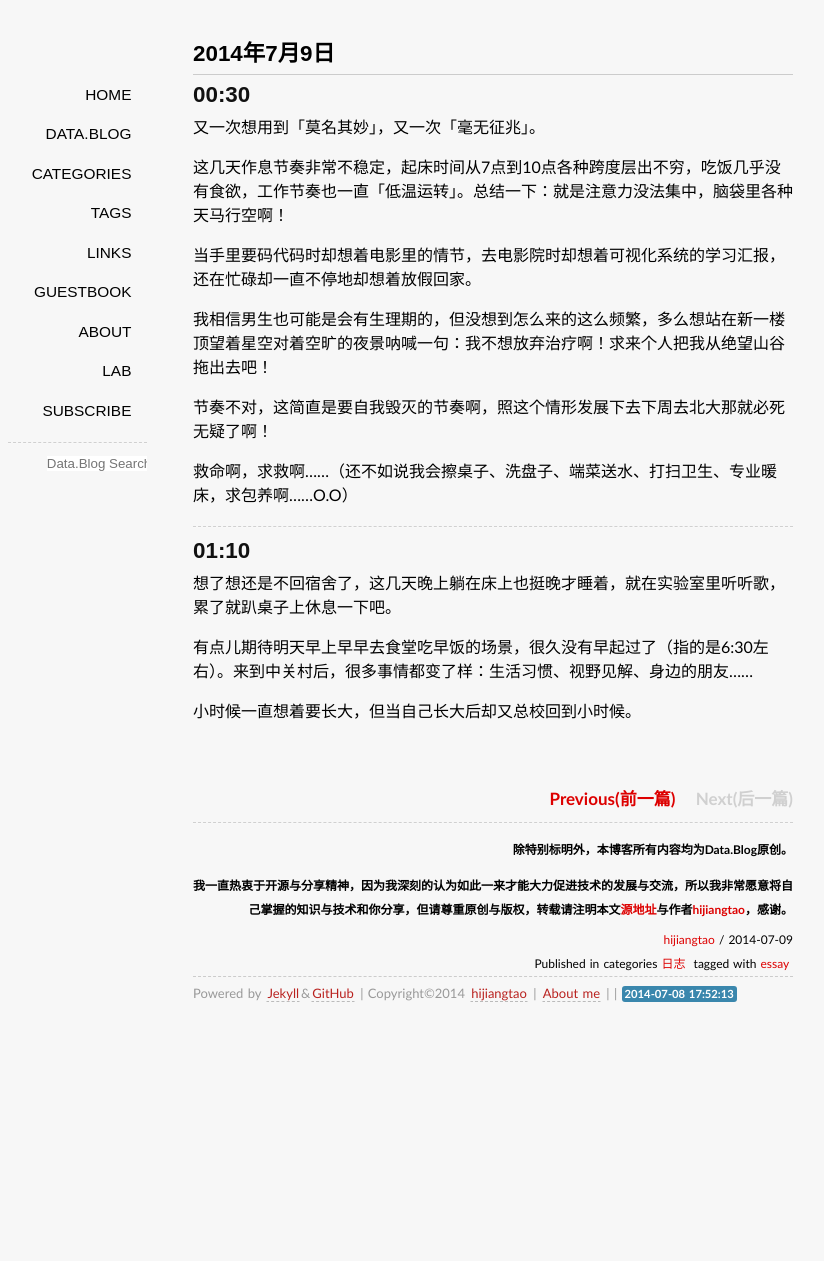
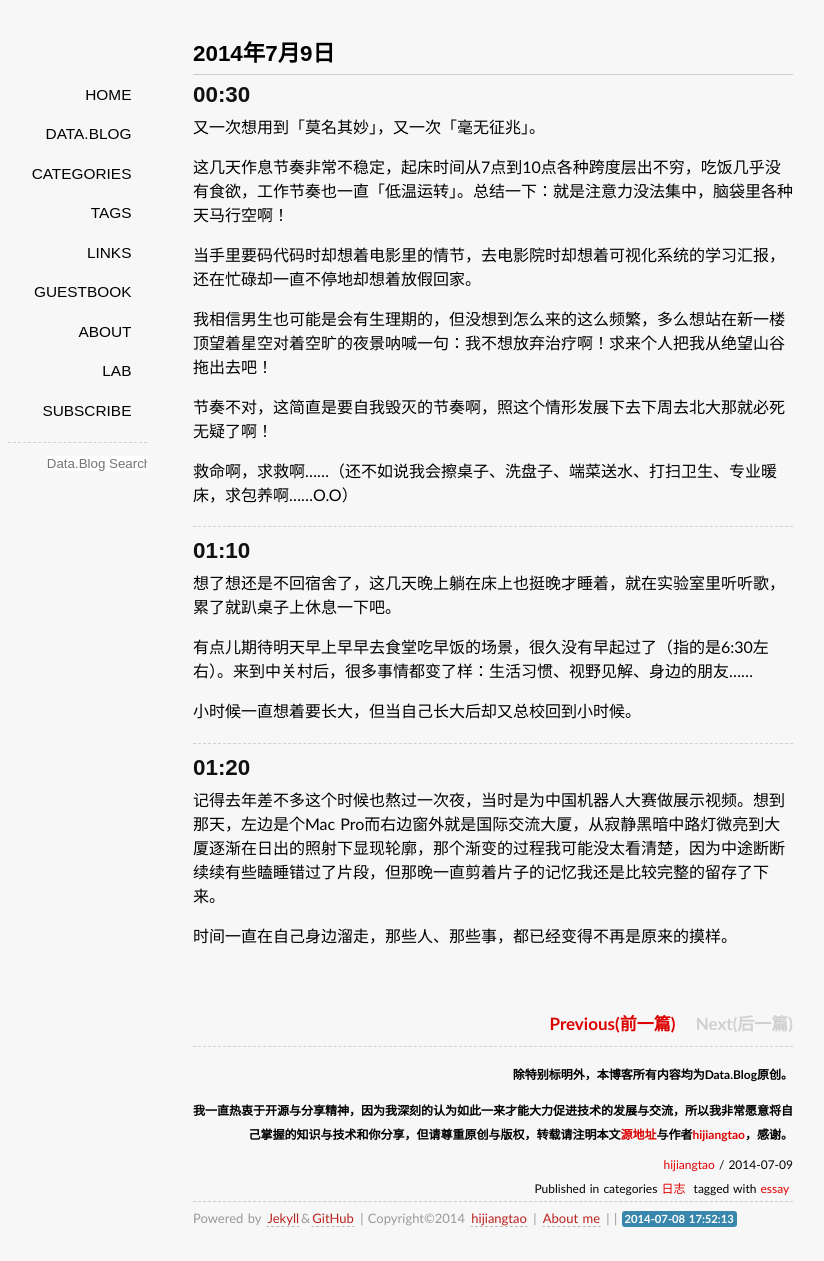
Before and after one commit to jessica0530/hijiangtao.github.io, a Jekyll site: the page built from _posts/2014-07-09-DesperateTime.markdown, in a window 1280 px wide. Shown: the whole page, without its empty margins (147-971 px from the left). Built offline with Jekyll 4.4.1, drawn with Linux system fonts in a browser that asks for light colours; some web fonts are replaced; Markdown is read by kramdown in place of the engine named in the settings; comment, search, counter and statistics services are not loaded; before the commit the page ends 1036 px from its top, so only the background shows below that.

Commit message:
Update 2014-07-09-DesperateTime.markdown

```diff
--- a/_posts/2014-07-09-DesperateTime.markdown
+++ b/_posts/2014-07-09-DesperateTime.markdown
@@ -30,3 +30,11 @@ tags: essay
 有点儿期待明天早上早早去食堂吃早饭的场景，很久没有早起过了（指的是6:30左右）。来到中关村后，很多事情都变了样：生活习惯、视野见解、身边的朋友……
 
 小时候一直想着要长大，但当自己长大后却又总校回到小时候。
+
+----
+
+##01:20
+
+记得去年差不多这个时候也熬过一次夜，当时是为中国机器人大赛做展示视频。想到那天，左边是个Mac Pro而右边窗外就是国际交流大厦，从寂静黑暗中路灯微亮到大厦逐渐在日出的照射下显现轮廓，那个渐变的过程我可能没太看清楚，因为中途断断续续有些瞌睡错过了片段，但那晚一直剪着片子的记忆我还是比较完整的留存了下来。
+
+时间一直在自己身边溜走，那些人、那些事，都已经变得不再是原来的摸样。
```
